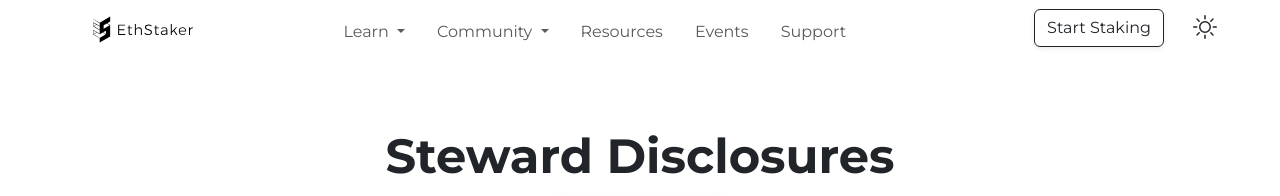
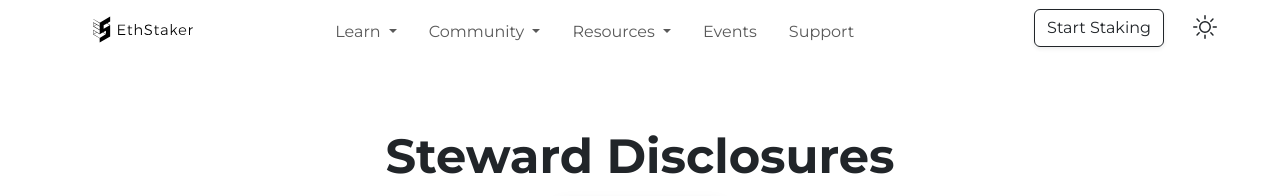
Before and after one commit to eth-educators/website, a Jekyll site: the page built from disclosures.md, in a window 1280 px wide. Shown: the top 196 px of the page. Built offline with Jekyll 4.4.1, drawn with Linux system fonts in a browser that asks for light colours.

Commit message:
add to nav

```diff
--- a/_includes/partials/components/nav.html
+++ b/_includes/partials/components/nav.html
@@ -43,8 +43,15 @@
             <li><a class="dropdown-item" href="https://github.com/eth-educators/" target="_blank">Github</a></li>
           </ul>
         </li>
-        <li class="nav-item">
-          <a class="nav-link me-3" href="/resources">Resources</a>
+        <li class="nav-item dropdown me-3">
+          <a class="nav-link dropdown-toggle" href="#" id="navbarDropdown" role="button" data-bs-toggle="dropdown" aria-expanded="false">
+            Resources
+          </a>
+          <ul class="dropdown-menu" aria-labelledby="navbarDropdown">
+            <li><a class="dropdown-item" href="/resources">All Resources</a></li>
+            <li><a class="dropdown-item" href="/mev-relay-list" >MEV Relay List</a></li>
+            <li><a class="dropdown-item" href="/tax" >Staking Taxes</a></li>
+          </ul>
         </li>
         <li class="nav-item">
           <a class="nav-link me-3" href="/events">Events</a>
```
